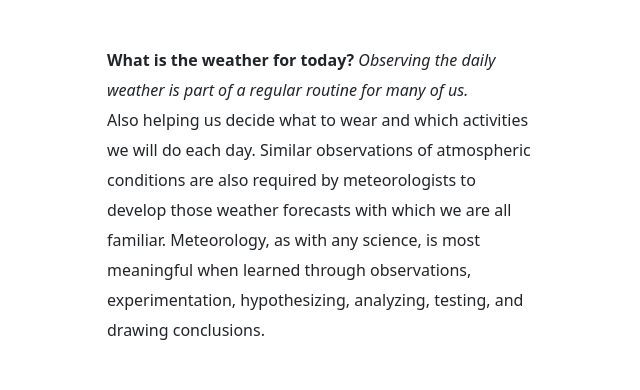
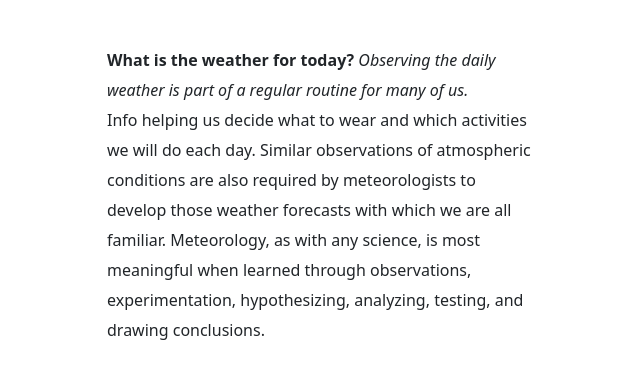
Before and after one commit to erika91mtz/Main-Portfolio-23, a plain HTML site: page index.html in a window 1280 px wide. Shown: the part 1678-2068 px from the top of the page, 35-675 px from the left. Drawn offline with nearby package versions, Linux system fonts and the light colour scheme.

Commit message:
Update index.html

```diff
--- a/index.html
+++ b/index.html
@@ -78,7 +78,7 @@
                 many of us.</em
               >
               <br />
-              Also helping us decide what to wear and which activities we will
+              Info helping us decide what to wear and which activities we will
               do each day. Similar observations of atmospheric conditions are
               also required by meteorologists to develop those weather forecasts
               with which we are all familiar. Meteorology, as with any science,
```
